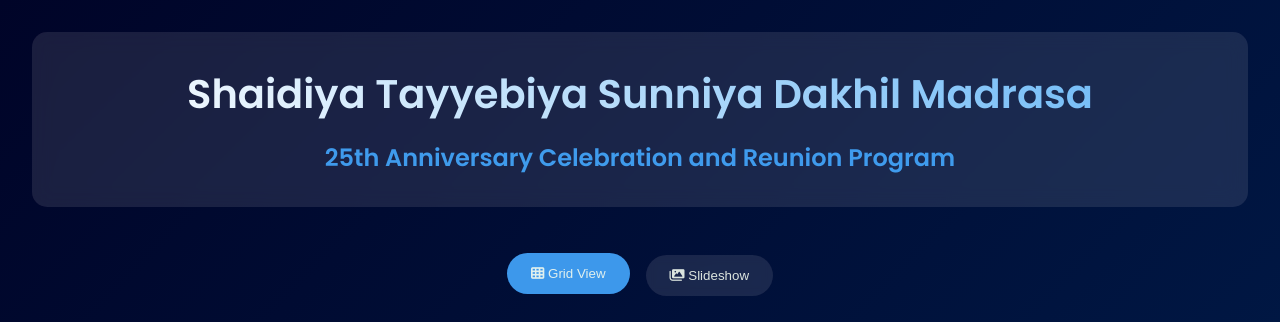
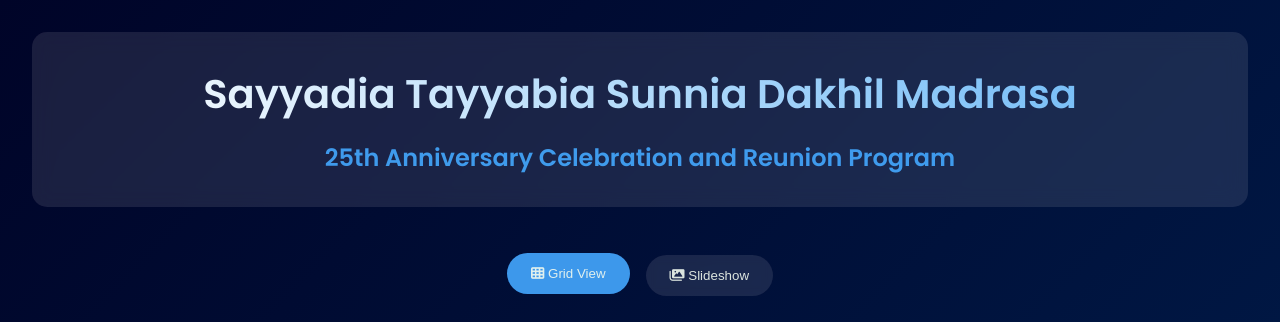
Before and after one commit to mrbooyah25114545/-., a plain HTML site: page index.html in a window 1280 px wide. Shown: the top 322 px of the page. Drawn offline with Linux system fonts and the light colour scheme.

Commit message:
Update index.html

```diff
--- a/index.html
+++ b/index.html
@@ -3,7 +3,7 @@
 <head>
     <meta charset="UTF-8">
     <meta name="viewport" content="width=device-width, initial-scale=1.0">
-    <title>Shaidiya Tayyebiya Sunniya Dakhil Madrasa - 25th Anniversary Gallery</title>
+    <title>Sayyadia Tayyabia Sunnia Dakhil Madrasa - 25th Anniversary Gallery</title>
     <link rel="stylesheet" href="styles.css">
     <link rel="stylesheet" href="https://cdnjs.cloudflare.com/ajax/libs/font-awesome/6.0.0/css/all.min.css">
     <link href="https://fonts.googleapis.com/css2?family=Poppins:wght@300;400;500;600&display=swap" rel="stylesheet">
@@ -11,7 +11,7 @@
 <body>
     <div class="container">
         <header class="header">
-            <h1 class="title">Shaidiya Tayyebiya Sunniya Dakhil Madrasa</h1>
+            <h1 class="title">Sayyadia Tayyabia Sunnia Dakhil Madrasa</h1>
             <h2 class="subtitle">25th Anniversary Celebration and Reunion Program</h2>
         </header>
 
```
